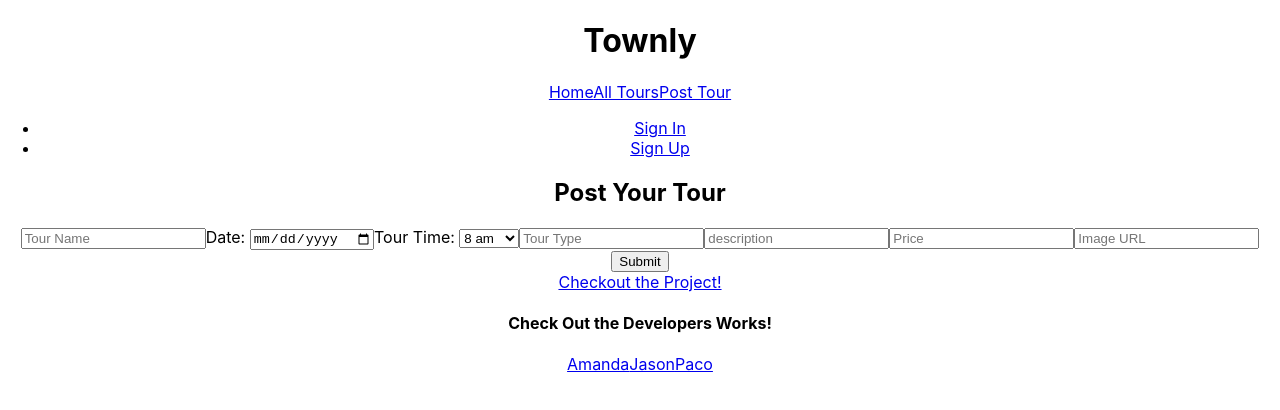
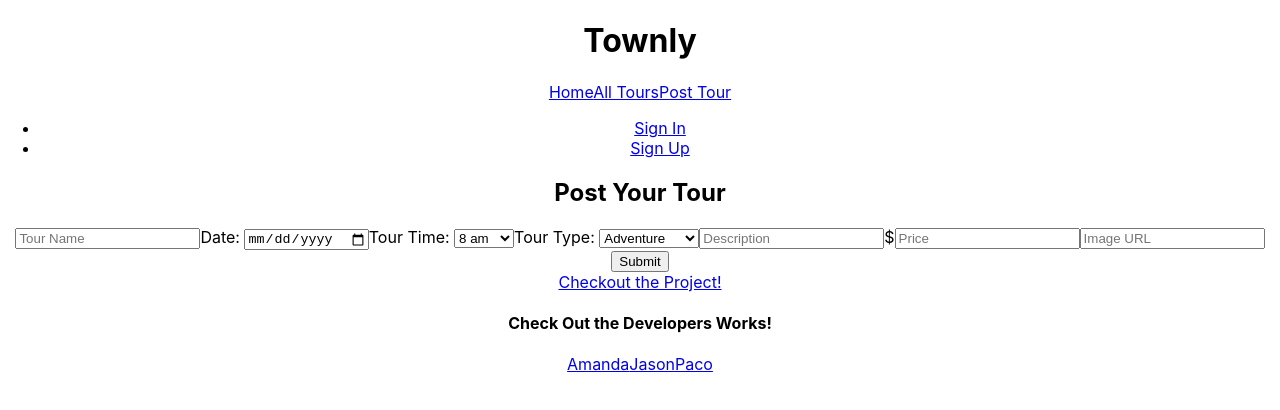
Before and after one commit to Jason-Berkower/townly, a React (Create React App) app in the folder client/: page /create-tour in a window 1280 px wide. Shown: the top 410 px of the page. Built offline with nearby package versions, Linux system fonts and the light colour scheme.

Commit message:
tour creation works with select drop down for both time and type

```diff
--- a/client/src/screens/CreateTour.jsx
+++ b/client/src/screens/CreateTour.jsx
@@ -11,7 +11,7 @@ export default function CreateTour(props) {
     tour_operator: "Created Tour Guide",
     date: "",
     time: "8",
-    type: "",
+    type: "adventure",
     description: "",
     price: "",
     popularity: 0,
@@ -35,7 +35,7 @@ export default function CreateTour(props) {
     history.push("/tours")
   }
 
-//selector for time, type, price
+
   //imgURL - radio button of 3-5 images per type to select from
 
   return (
@@ -78,11 +78,32 @@ export default function CreateTour(props) {
             <option value="23">11 pm</option>
           </select>
 
-          <input id="type" placeholder="Tour Type" type="text" value={tour.type} onChange={handleChange} />
 
-          <input id="description" placeholder="description" type="text" value={tour.description} onChange={handleChange} />
+          {/* <input id="type" placeholder="Tour Type" type="text" value={tour.type} onChange={handleChange} /> */}
+          <label htmlFor="type">Tour Type: </label>
+          <select id="type" form="tourform" value={tour.type} onChange={handleChange}>
+            <option value="adventure">Adventure</option>
+            <option value="walking">Walking</option>
+            <option value="ghost">Ghost</option>
+            <option value="museum">Museum</option>
+            <option value="cooking">Cooking</option>
+            <option value="active">Active</option>
+            <option value="sightseeing">Site Seeing</option>
+            <option value="show">Show</option>
+            <option value="animal">Animals</option>
+            <option value="historical">Historical</option>
+            <option value="tasting">Tasting</option>
+            <option value="personal">Personalized</option>
+          </select>
 
+          <input id="description" placeholder="Description" type="text" value={tour.description} onChange={handleChange} />
+
+          <label htmlFor="price">$</label>
           <input id="price" placeholder="Price" type="Number" value={tour.price} onChange={handleChange} />
+          {/* <label htmlFor="price">$ </label>
+          <select id="price" form="tourform" value={tour.price} onChange={handleChange}>
+          <option value="5">5</option>
+          </select> */}
 
           <input id="imgURL" placeholder="Image URL" type="text" value={tour.imgURL} onChange={handleChange} />
 
```
